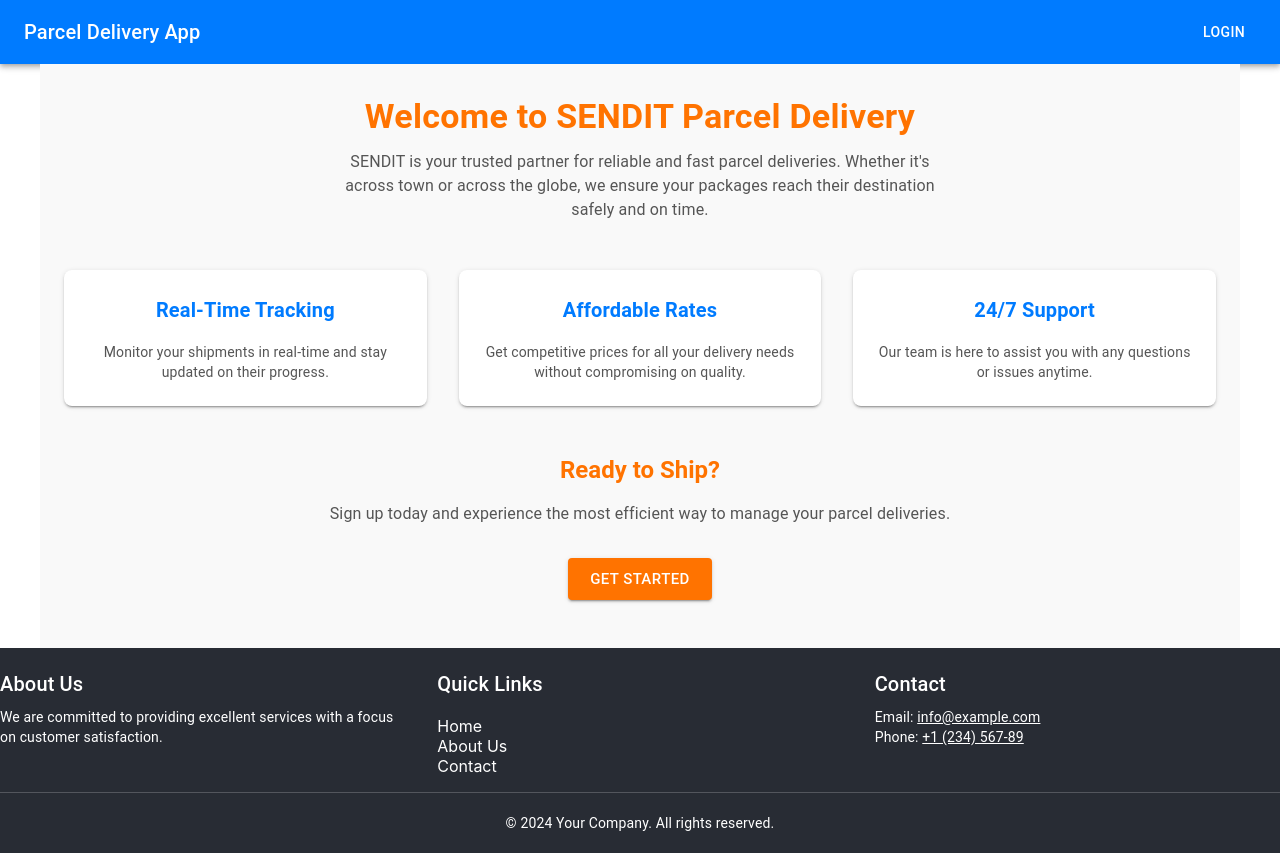
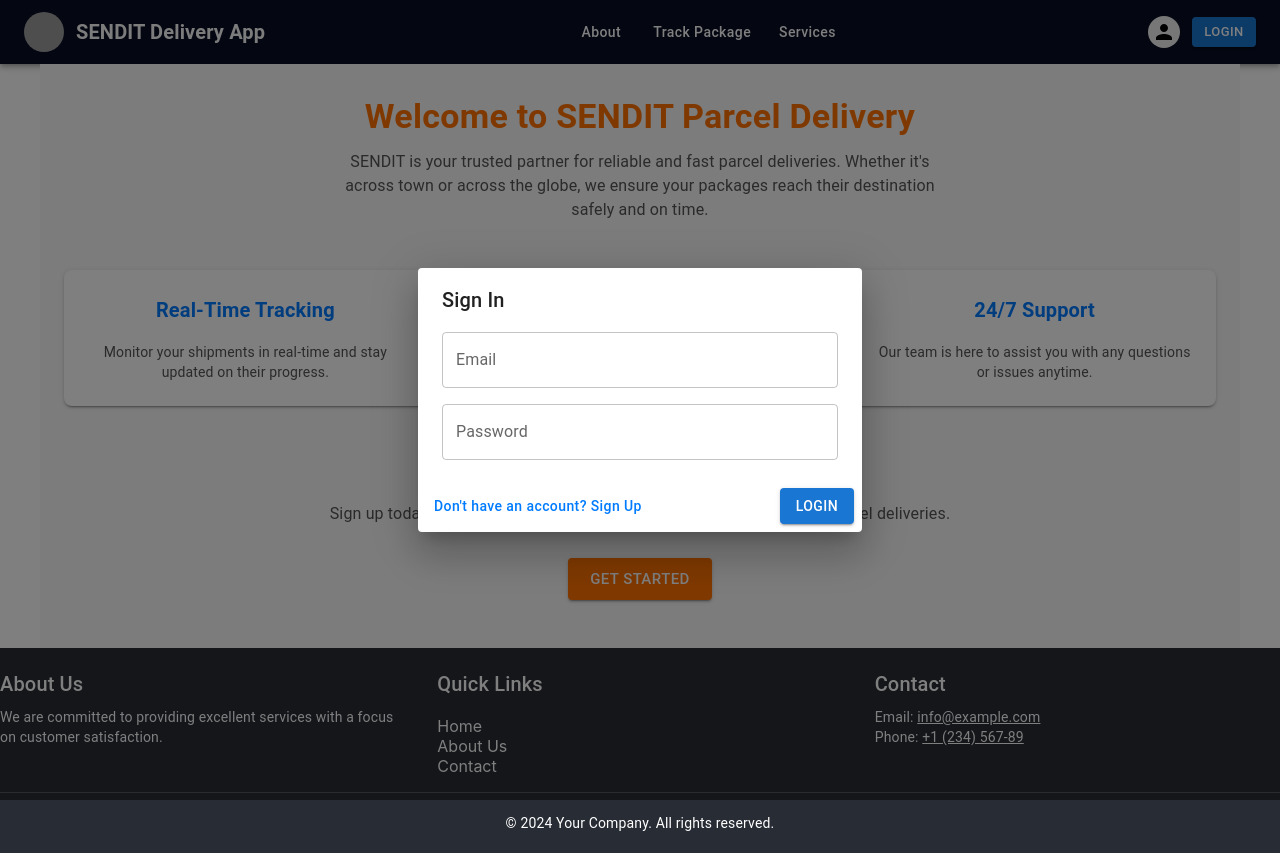
Before and after one commit to BenyBen1/SENDIT, a React (Create React App) app: page / in a window 1280 px wide. Both pictures are taken after a click on the button "LOGIN". Built offline with nearby package versions, Linux system fonts and the light colour scheme; grey boxes are pictures that could not be loaded.

Commit message:
added login modal better navbar. Improvement in Header and Profile

```diff
--- a/package.json
+++ b/package.json
@@ -5,6 +5,7 @@
   "dependencies": {
     "@emotion/react": "^11.13.5",
     "@emotion/styled": "^11.13.5",
+    "@mui/icons-material": "^6.1.9",
     "@mui/material": "^6.1.9",
     "@mui/styles": "^6.1.9",
     "@testing-library/jest-dom": "^5.17.0",
--- a/src/components/Header/Header.jsx
+++ b/src/components/Header/Header.jsx
@@ -1,15 +1,164 @@
-import React from 'react';
-import { AppBar, Toolbar, Typography, Button } from '@mui/material';
+import React, { useState } from "react";
+import {
+  AppBar,
+  Toolbar,
+  Typography,
+  Button,
+  Avatar,
+  Box,
+  IconButton,
+  Drawer,
+  List,
+  ListItem,
+  ListItemButton,
+  ListItemText
+} from "@mui/material";
+import MenuIcon from '@mui/icons-material/Menu'; // For hamburger icon
+import Profile from "./Profile.jsx";
 
 const Header = () => {
+  const logo = "/public/SendIt.png"; // Ensure the path is correct
+  const [drawerOpen, setDrawerOpen] = useState(false); // State for Drawer visibility
+
+  // Toggle the Drawer
+  const toggleDrawer = (open) => (event) => {
+    if (
+      event.type === "keydown" &&
+      (event.key === "Tab" || event.key === "Shift")
+    ) {
+      return;
+    }
+    setDrawerOpen(open);
+  };
+
+  // Drawer content (navbar items)
+  const drawerContent = (
+    <Box
+      sx={{
+        width: 250,
+      }}
+      role="presentation"
+      onClick={toggleDrawer(false)}
+      onKeyDown={toggleDrawer(false)}
+    >
+      <List>
+        {["About", "Track Package", "Services"].map((text) => (
+          <ListItem key={text} disablePadding>
+            <ListItemButton>
+              <ListItemText primary={text} />
+            </ListItemButton>
+          </ListItem>
+        ))}
+      </List>
+    </Box>
+  );
+
   return (
-    <AppBar position="static" sx={{ backgroundColor: '#007bff' }}>
-      <Toolbar>
-        <Typography variant="h6" sx={{ flexGrow: 1 }}>
-          Parcel Delivery App
-        </Typography>
-        <Button sx={{ color: '#fff' }}>Login</Button>
+    <AppBar
+      position="static"
+      sx={{
+        backgroundColor: "#090E23",
+        maxWidth: "100%",
+        overflowX: "hidden",
+      }}
+    >
+      <Toolbar
+        sx={{
+          display: "flex",
+          justifyContent: "space-between",
+          alignItems: "center",
+          padding: "0 16px",
+        }}
+      >
+        {/* Navbar Brand */}
+        <Box
+          sx={{
+            display: "flex",
+            alignItems: "center",
+            gap: 1.5,
+          }}
+        >
+          <Avatar
+            src={logo}
+            alt="Sendit Logo"
+            sx={{
+              width: 40,
+              height: 40,
+            }}
+          />
+          <Typography
+            variant="h6"
+            component="a"
+            href="/"
+            sx={{
+              fontWeight: "bold",
+              color: "#f9f9f9",
+              textDecoration: "none",
+              "&:hover": { color: "#ff7300" },
+            }}
+          >
+            SENDIT Delivery App
+          </Typography>
+        </Box>
+
+        {/* Hamburger Menu for small screens */}
+        <IconButton
+          edge="start"
+          color="inherit"
+          aria-label="menu"
+          sx={{ display: { xs: "block", md: "none" } }} // Show on small screens
+          onClick={toggleDrawer(true)}
+        >
+          <MenuIcon />
+        </IconButton>
+
+        {/* Navigation Items for larger screens */}
+        <Box
+          sx={{
+            display: { xs: "none", md: "flex" }, // Hide on small screens
+            gap: 1.5,
+          }}
+        >
+          <Button
+            color="inherit"
+            sx={{
+              color: "#fff",
+              textTransform: "none",
+              "&:hover": { color: "#ff7300" },
+            }}
+          >
+            About
+          </Button>
+          <Button
+            color="inherit"
+            sx={{
+              color: "#fff",
+              textTransform: "none",
+              "&:hover": { color: "#ff7300" },
+            }}
+          >
+            Track Package
+          </Button>
+          <Button
+            color="inherit"
+            sx={{
+              color: "#fff",
+              textTransform: "none",
+              "&:hover": { color: "#ff7300" },
+            }}
+          >
+            Services
+          </Button>
+        </Box>
+
+        {/* Profile Component */}
+        <Profile />
       </Toolbar>
+
+      {/* Drawer for Hamburger Menu */}
+      <Drawer anchor="left" open={drawerOpen} onClose={toggleDrawer(false)}>
+        {drawerContent}
+      </Drawer>
     </AppBar>
   );
 };
--- /dev/null
+++ b/src/components/Header/Profile.jsx
@@ -0,0 +1,92 @@
+import React, { useState } from "react";
+import {
+  Avatar,
+  Box,
+  Button,
+  Dialog,
+  DialogActions,
+  DialogContent,
+  DialogTitle,
+  TextField,
+} from "@mui/material";
+
+export default function Profile() {
+  const [open, setOpen] = useState(false); // State to manage the dialog's visibility
+  const [isSignUp, setIsSignUp] = useState(false); // State to toggle between login and signup
+
+  // Open the dialog
+  const handleClickOpen = () => {
+    setOpen(true);
+  };
+
+  // Close the dialog
+  const handleClose = () => {
+    setOpen(false);
+  };
+
+  return (
+    <Box
+      sx={{
+        display: "flex",
+        alignItems: "center",
+        gap: 1.5, // Reduce spacing between avatar and button
+      }}
+    >
+      {/* Avatar and Login Button */}
+      <Avatar
+        sx={{
+          bgcolor: "#f0f0f0",
+          color: "#000",
+          width: 32,
+          height: 32,
+        }}
+      />
+      <Button
+        variant="contained"
+        color="primary"
+        size="small" // Make the button smaller to align better
+        onClick={handleClickOpen}
+      >
+        Login
+      </Button>
+
+      {/* Login/Signup Dialog */}
+      <Dialog open={open} onClose={handleClose} maxWidth="xs" fullWidth>
+        <DialogTitle>{isSignUp ? "Sign Up" : "Sign In"}</DialogTitle>
+        <DialogContent sx={{ display: "flex", flexDirection: "column", gap: 2 }}>
+          {/* Form Fields */}
+          {isSignUp && (
+            <TextField
+              label="Name"
+              variant="outlined"
+              fullWidth
+            />
+          )}
+          <TextField
+            label="Email"
+            type="email"
+            variant="outlined"
+            fullWidth
+          />
+          <TextField
+            label="Password"
+            type="password"
+            variant="outlined"
+            fullWidth
+          />
+        </DialogContent>
+        <DialogActions sx={{ justifyContent: "space-between" }}>
+          <Button
+            onClick={() => setIsSignUp(!isSignUp)}
+            sx={{ color: "#007bff", textTransform: "none" }}
+          >
+            {isSignUp ? "Already have an account? Login" : "Don't have an account? Sign Up"}
+          </Button>
+          <Button onClick={handleClose} variant="contained" color="primary">
+            {isSignUp ? "Sign Up" : "Login"}
+          </Button>
+        </DialogActions>
+      </Dialog>
+    </Box>
+  );
+}
```
Also changed, not shown: public/SendIt.png (added), 1 other file (tests, documents, lock files or other folders).
